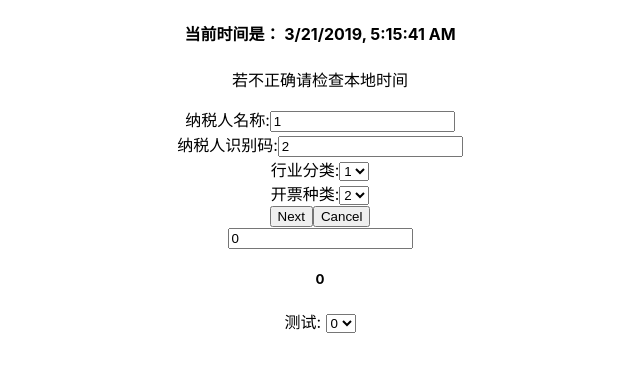
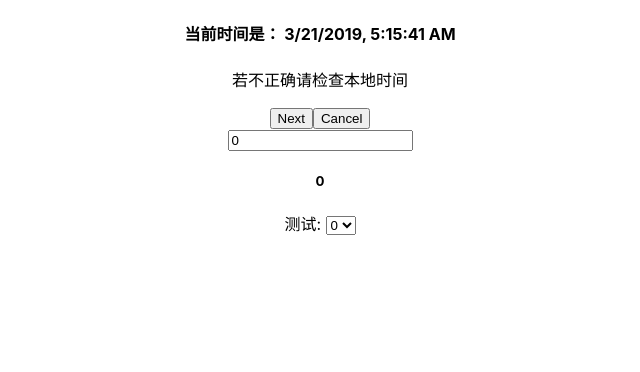
Before and after one commit to GuoYuefei/InvoicingSystem, a React (Create React App) app: page / in a window 1280 px wide. Shown: the top 372 px of the page, without its empty margins (320-960 px from the left). Built offline with nearby package versions, Linux system fonts and the light colour scheme.

Commit message:
页面跳转，记住组件标签写在render函数外面时，再在render渲染的时候是不会更新state已经改变的内容的。所以应该写在render里面，or写在state里

```diff
--- a/src/Initialization/init.js
+++ b/src/Initialization/init.js
@@ -63,11 +63,12 @@ function MySelect(props) {
 //第二个页面
 /**
  * props: {
- *  taxpayerName: {value:"", handerChange: this.props.handerChange1},
- *  taxpayerID: {value:"", handerChange: this.props.handerChange2},
- *  category: {values:[{name:"", value:""}], handerChange: this.props.handerChange3},
- *  billintype: {values:[], handerChange: this.props.handerChange4}
+ *  taxpayerName: {name:"",value:"", handerChange: this.props.handerChange1},
+ *  taxpayerID: {name:"",value:"", handerChange: this.props.handerChange2},
+ *  category: {name:"",values:[{name:"", value:""}], handerChange: this.props.handerChange3},
+ *  billintype: {name:"",values:[], handerChange: this.props.handerChange4}
  * }
+ * 检查输入的业务逻辑应该由这个组件完成
  */
 export class BaseInfo extends Component {
 
@@ -76,9 +77,25 @@ export class BaseInfo extends Component {
         this.titles = ["纳税人名称", "纳税人识别码", "行业分类", "开票种类"]
 
     }
+
+    /**
+     * 用于检测name字段的输入，组合父组件传入的函数
+     * @param fun funtion which is provided by father assembly
+     * @returns function(e)
+     */
+    // handerChange = (fun) => {
+    //     // FIXME 检查字段功能
+    //     return (e) => {
+    //         // const target = e.target
+    //         // TODO 学正则中。。。
+    //     }
+    // }
+
+
+
     render() {
         const info = this.props.info;
-
+        // 这里还是通过传入监听函数来缩小监听范围, 但是handerChange函数是由父组件提供的，所以，我们可以在这里生成写一个函数来组合父组件穿过来的函数
         return(
             <div>
                 <MyInput name={info.taxpayerName.name}  title={info.taxpayerName.title||this.titles[0]}
@@ -154,27 +171,26 @@ export class Win extends Component {
     constructor(props) {
         super(props);
         this.bsets = [
-            {value: "Next", handerClick: this.handerClick1},
+            {value: "Next", handerClick: this.handerClickNext},
             {value: "Cancel", handerClick: this.handerClick2}
         ]
+
         this.state = {
 
             //Baseinfo
             baseinfo: {
-                taxpayerName: {name:"taxperName",value:"1", handerChange: this.handerChange("taxperName")},
+                taxpayerName: {name:"taxpayerName",value:"1", handerChange: this.handerChange("taxpayerName")},
                 taxpayerID: {name:"taxpayerID", value:"2", handerChange: this.handerChange("taxpayerID")},
                 category: {name:"category", values:[{name:"1", value:"1"},{name:"2", value:"2"}], handerChange: this.handerChange("category")},
                 billintype: {name:"billintype", values:[{name:"2", value:"2"}], handerChange: this.handerChange("billintype")}
             },
 
             /******************* */
-            main: <TimeInit />,
+
+            // main: this.mains[0],
+            mainCounter: 0,
             buttons: <Buttons bsets={this.bsets} />
         }
-    }
-
-    handerChange0 = (e) => {
-        // console.log(e.target)
     }
 
     // 动态构造所需函数，减少代码量
@@ -182,16 +198,17 @@ export class Win extends Component {
         // 返回一个handerChange的函数
         return (e) => {
             const target = e.target;
-            console.log(target);
+            // console.log(target,target.value);
             // console.log(this.state)
             // 注意这个函数不是深拷贝
-            const att = Object.assign({}, this.state.baseinfo[attr], {value: target.value})
+            const att = Object.assign({}, this.state.baseinfo[attr], {value: target.value})     //对select记录值，对input更新并记录值
 
             const baseinfo = Object.assign(
                 {}, this.state.baseinfo, {[attr]: att}
             )
-            // console.log(baseinfo)
+            console.log(baseinfo)
             const state = Object.assign({}, this.state, {baseinfo: baseinfo})
+            console.log(state)
             this.setState(state)
             // this.setState((prevState, props) => ({
             //     baseinfo: {taxpayerName:{value:target.value}}
@@ -205,16 +222,31 @@ export class Win extends Component {
         console.log("this is handerClick1")
     }
 
-    handerClick2 = () => {
+    handerClickNext = () => {
         // TODO
         console.log("this is handerClick2")
+        //暂存信息 todo ps.值已经在handerChange中记录了
+
+
+        //切换页面
+        let mainCounter = this.state.mainCounter
+        const state = Object.assign({}, this.state, {mainCounter:mainCounter+1})
+        this.setState(state)
     }
 
     render() {
+        const mains = [
+            <TimeInit />,
+            <BaseInfo info={this.state.baseinfo} />
+        ]
+
+        // TODO 将来完成后需要改，最后需要一个跳转路由
+        const main = mains[this.state.mainCounter>=mains.length?mains.length-1:this.state.mainCounter]
+        // const main = this.mains[this.state.mainCounter]
         return (
             <div>
-                {this.state.main}
-                <BaseInfo info={this.state.baseinfo} />
+                {main}
+                {/* <BaseInfo info={this.state.baseinfo} /> */}
                 {this.state.buttons}
             </div>
         )
```
